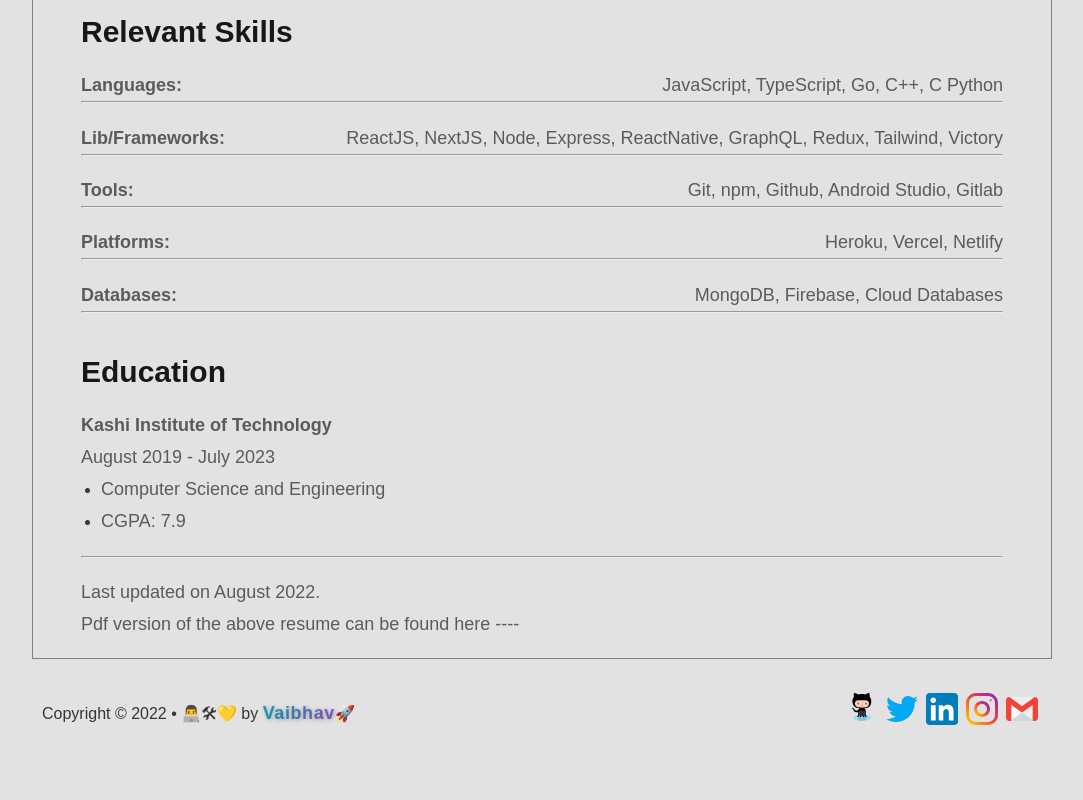
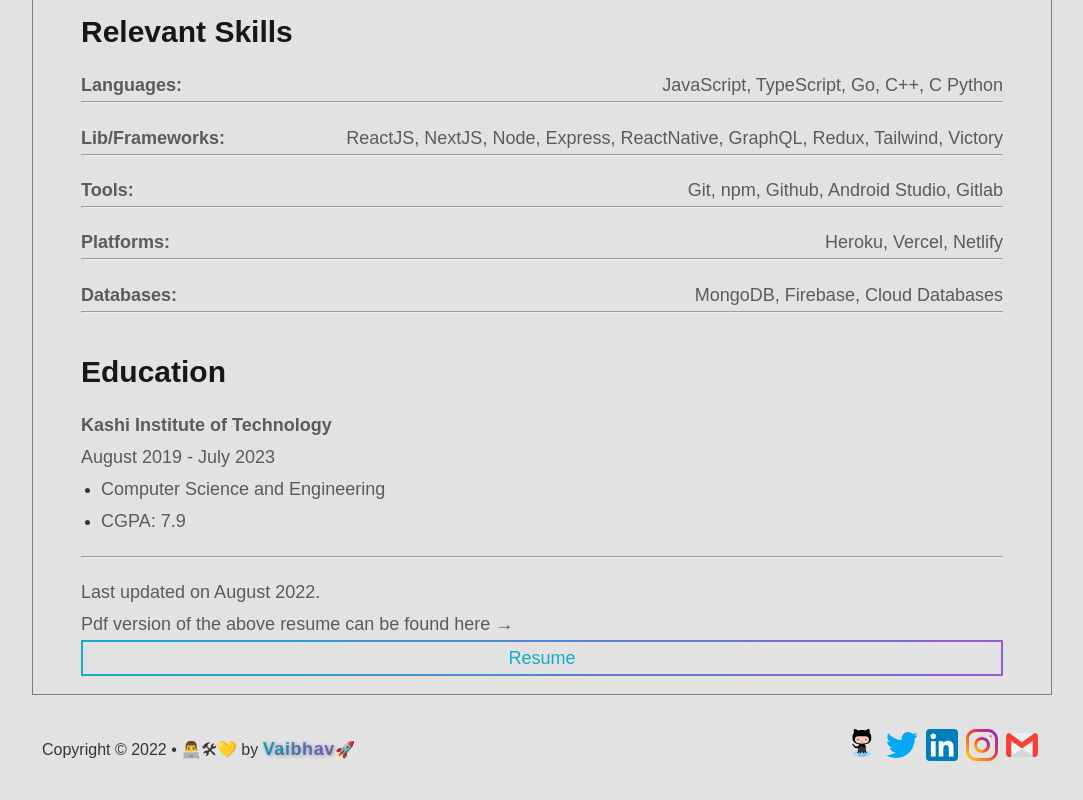
Before and after one commit to sketchomania/portfolio, a Next.js app: page /resume in a window 1280 px wide. Shown: the part 1406-2206 px from the top of the page, without its empty margins (98-1181 px from the left). Before the commit the page ends 2174 px from the top, so only its background shows below. Built offline with nearby package versions, Linux system fonts and the light colour scheme.

Commit message:
feat: added resume download option

```diff
--- a/src/components/resume/Resume.js
+++ b/src/components/resume/Resume.js
@@ -15,6 +15,7 @@
   HeaderThree,
   LinkText,
   UnderlineGrow,
+  GradBorder,
 } from "../../styles/GlobalComponents";
 
 const Resume = () => {
@@ -155,7 +156,12 @@
           <br />
           <SectionSubText>{"Last updated on August 2022."}</SectionSubText>
           <SectionSubText>
-            {"Pdf version of the above resume can be found here ----"}
+            {"Pdf version of the above resume can be found here → "}
+            {
+              <LinkText href={"/vaibhav_kushwaha_resume.pdf"}>
+                <GradBorder>{"Resume"}</GradBorder>
+              </LinkText>
+            }
           </SectionSubText>
           <br />
         </>
```
Also changed, not shown: src/components/about/About.js (+15 -0 lines), 1 other file (tests, documents, lock files or other folders).
